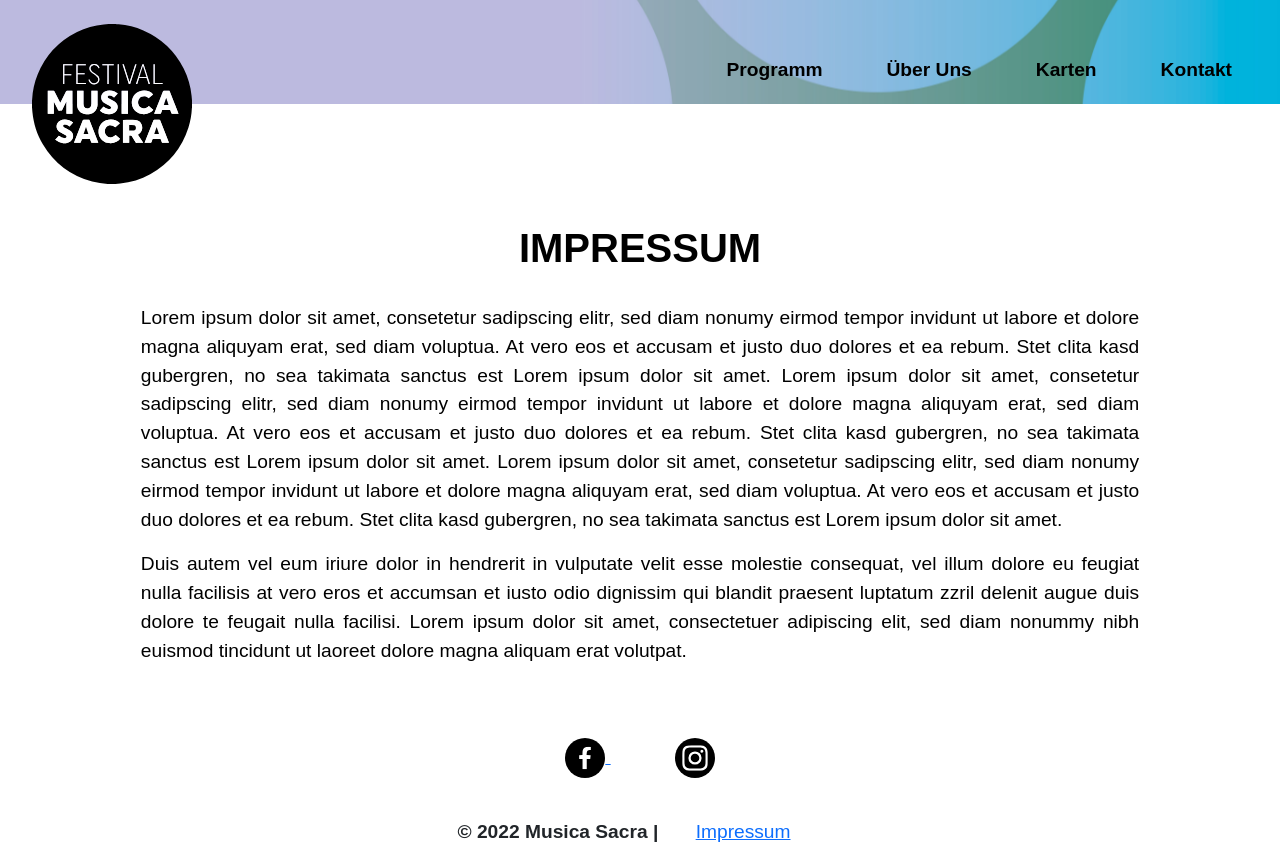
After one commit to hybridpicker/musica_sacra, a Django app: template templates/home/impressum.html in a window 1280 px wide. The commit adds this page. Run offline with Django 3.2, Linux system fonts and the light colour scheme; the template is opened without the code that fills it, so the values that code supplies are empty; some web fonts are replaced.

Commit message:
meta change und impressum base

```diff
--- a/templates/home/about.html
+++ b/templates/home/about.html
@@ -8,7 +8,7 @@
 <meta name="description" content="Alles über das Musik-Festival Musica Sacra - Mitwirkende, kurze Presseinformation, Hintergrundinformationen">
 
 <!-- Google / Search Engine Tags -->
-<meta itemprop="name" content="null">
+<meta itemprop="name" content="Alles über das Musik-Festival Musica Sacra">
 <meta itemprop="description" content="Alles über das Musik-Festival Musica Sacra - Mitwirkende, kurze Presseinformation, Hintergrundinformationen">
 <meta itemprop="image" content="{% static 'meta/sacra.jpg' %}">
 
--- a/templates/home/contact.html
+++ b/templates/home/contact.html
@@ -8,7 +8,7 @@
 <meta name="description" content="Kontaktinformationen, E-Mail, Adresse und Telefonnummer - Musik-Festival Musica Sacra.">
 
 <!-- Google / Search Engine Tags -->
-<meta itemprop="name" content="null">
+<meta itemprop="name" content="Kontaktinformationen - Musik-Festival Musica Sacra">
 <meta itemprop="description" content="OKontaktinformationen, E-Mail, Adresse und Telefonnummer - Musik-Festival Musica Sacra.">
 <meta itemprop="image" content="{% static 'meta/sacra.jpg' %}">
 
--- /dev/null
+++ b/templates/home/impressum.html
@@ -0,0 +1,41 @@
+{% extends "templates/base.html" %}
+
+{% load static %}
+
+{% block extra_head %}
+<!-- HTML Meta Tags -->
+<title>Impressum Musik-Festival Musica Sacra</title>
+<meta name="description" content="Impressum des Musik-Festival Musica Sacra - Rechtliche Hinweise, Haftung und Copyrights">
+
+<!-- Google / Search Engine Tags -->
+<meta itemprop="name" content="Impressum Musik-Festival Musica Sacra">
+<meta itemprop="description" content="Impressum des Musik-Festival Musica Sacra - Rechtliche Hinweise, Haftung und Copyrights">
+<meta itemprop="image" content="{% static 'meta/sacra.jpg' %}">
+
+<!-- Facebook Meta Tags -->
+<meta property="og:url" content="https://festival-musica-sacra.at">
+<meta property="og:type" content="website">
+<meta property="og:title" content="Impressum Musik-Festival Musica Sacra">
+<meta property="og:description" content="Impressum des Musik-Festival Musica Sacra - Rechtliche Hinweise, Haftung und Copyrights">
+<meta property="og:image" content="{% static 'meta/sacra.jpg' %}">
+
+<!-- Twitter Meta Tags -->
+<meta name="twitter:card" content="summary_large_image">
+<meta name="twitter:title" content="Impressum Musik-Festival Musica Sacra">
+<meta name="twitter:description" content="Impressum des Musik-Festival Musica Sacra - Rechtliche Hinweise, Haftung und Copyrights">
+<meta name="twitter:image" content="{% static 'meta/sacra.jpg' %}">
+{% endblock %}
+
+
+{% block body %}
+
+<h1>Impressum</h1>
+
+<div class="justify-text">
+    <p>Lorem ipsum dolor sit amet, consetetur sadipscing elitr, sed diam nonumy eirmod tempor invidunt ut labore et dolore magna aliquyam erat, sed diam voluptua. At vero eos et accusam et justo duo dolores et ea rebum. Stet clita kasd gubergren, no sea takimata sanctus est Lorem ipsum dolor sit amet. Lorem ipsum dolor sit amet, consetetur sadipscing elitr, sed diam nonumy eirmod tempor invidunt ut labore et dolore magna aliquyam erat, sed diam voluptua. At vero eos et accusam et justo duo dolores et ea rebum. Stet clita kasd gubergren, no sea takimata sanctus est Lorem ipsum dolor sit amet. Lorem ipsum dolor sit amet, consetetur sadipscing elitr, sed diam nonumy eirmod tempor invidunt ut labore et dolore magna aliquyam erat, sed diam voluptua. At vero eos et accusam et justo duo dolores et ea rebum. Stet clita kasd gubergren, no sea takimata sanctus est Lorem ipsum dolor sit amet.</p>
+    <p>Duis autem vel eum iriure dolor in hendrerit in vulputate velit esse molestie consequat, vel illum dolore eu feugiat nulla facilisis at vero eros et accumsan et iusto odio dignissim qui blandit praesent luptatum zzril delenit augue duis dolore te feugait nulla facilisi. Lorem ipsum dolor sit amet, consectetuer adipiscing elit, sed diam nonummy nibh euismod tincidunt ut laoreet dolore magna aliquam erat volutpat.</p>
+</div>
+{% endblock %}
+{% block footer %}
+
+{% endblock %}
--- a/templates/home/prices.html
+++ b/templates/home/prices.html
@@ -8,7 +8,7 @@
 <meta name="description" content="Karteninformationen, Preise, Abos sowie Ermäßigungen für Tickets des Musik-Festivals Musica Sacra.">
 
 <!-- Google / Search Engine Tags -->
-<meta itemprop="name" content="null">
+<meta itemprop="name" content="Karteninformationen und Preise - Musik-Festival Musica Sacra">
 <meta itemprop="description" content="Karteninformationen, Preise, Abos sowie Ermäßigungen für Tickets des Musik-Festivals Musica Sacra.">
 <meta itemprop="image" content="{% static 'meta/sacra.jpg' %}">
 
--- a/templates/home/program.html
+++ b/templates/home/program.html
@@ -8,7 +8,7 @@
 <meta name="description" content="Alle Daten zu den Konzerten und Gottesdiensten des laufenden Festivaljahres - Musik-Festivals Musica Sacra.">
 
 <!-- Google / Search Engine Tags -->
-<meta itemprop="name" content="null">
+<meta itemprop="name" content="Jahresprogramm des Musik-Festivals Musica Sacra">
 <meta itemprop="description" content="Alle Daten zu den Konzerten und Gottesdiensten des laufenden Festivaljahres - Musik-Festivals Musica Sacra.">
 <meta itemprop="image" content="{% static 'meta/sacra.jpg' %}">
 
--- a/templates/templates/footer.html
+++ b/templates/templates/footer.html
@@ -18,7 +18,7 @@
 
     <!-- Copyright -->
     <div class="copyright text-center text-dark p-3">
-      © 2022 Musica Sacra
+      © 2022 Musica Sacra | <a href="{% url 'impressum_view' %}">Impressum</a>
     </div>
     <!-- Copyright -->
   </footer>
```
